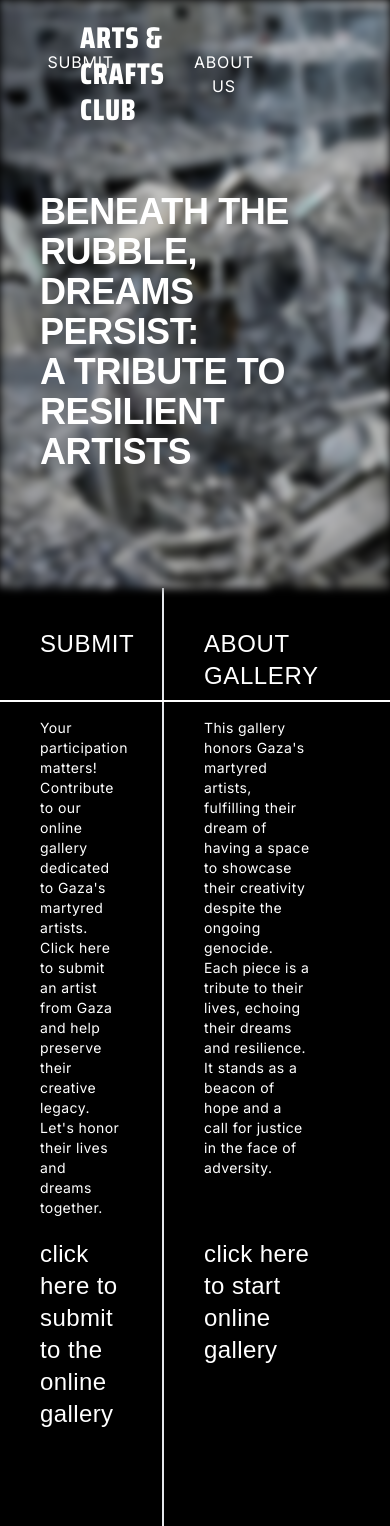
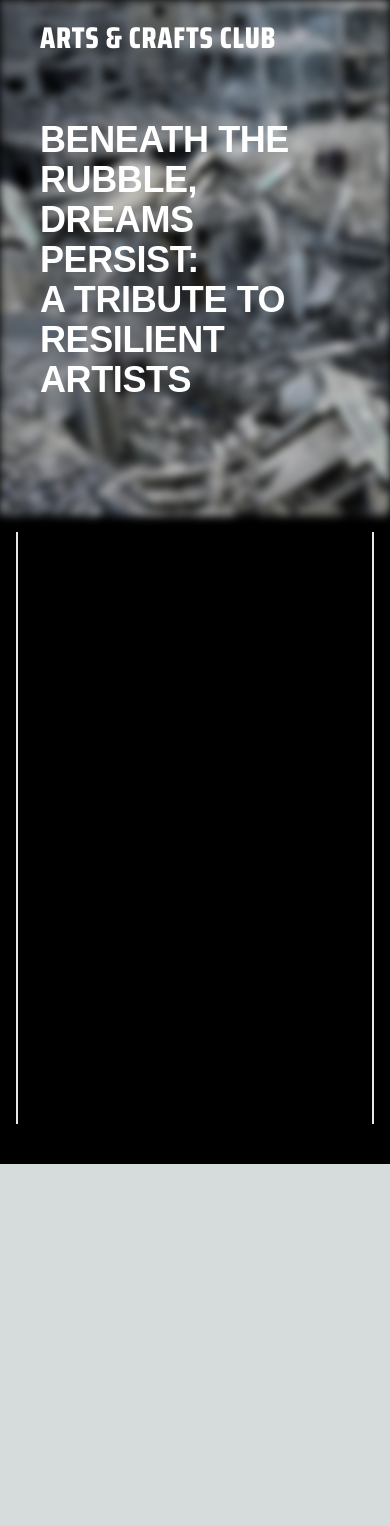
Before and after one commit to diyorbekibragimov/artproject, a Next.js app: page / in a window 390 px wide. After the commit the page ends 1164 px from the top, so only its background shows below. Built offline with nearby package versions, Linux system fonts and the light colour scheme; a web font is replaced by a local one.

Commit message:
basic updates

```diff
--- /dev/null
+++ b/app/components/TopNav.tsx
@@ -0,0 +1,21 @@
+import React from "react";
+
+const TopNav = () => {
+  return (
+    <div className="w-2/5 m-auto hidden md:block">
+      <nav className="flex justify-end mr-4 uppercase tracking-wider drop-shadow-xl">
+        <a href="#" className="hover:underline mr-8">
+          Home
+        </a>
+        <a href="#" className="hover:underline mr-8">
+          Submit
+        </a>
+        <a href="#" className="hover:underline mr-4">
+          About Us
+        </a>
+      </nav>
+    </div>
+  );
+};
+
+export default TopNav;
--- a/app/page.tsx
+++ b/app/page.tsx
@@ -1,4 +1,5 @@
 import { FC } from "react";
+import TopNav from "./components/TopNav";
 
 const HomePage: FC = () => {
   return (
@@ -6,25 +7,13 @@ const HomePage: FC = () => {
       <header className="w-full relative flex flex-col justify-between py-5 text-center text-white">
         <div className="absolute inset-0 bg-hero bg-cover blur-sm"></div>
 
-        <div className="start w-full z-10 flex flex-row justify-between px-20">
-          <div className="w-3/5 text-start">
+        <div className="start w-full z-10 flex flex-row justify-between md:px-20 px-10">
+          <div className="md:w-3/5 w-full text-start">
             <h1 className="text-3xl font-title font-extrabold uppercase tracking-wide">
               Arts & Crafts club
             </h1>
           </div>
-          <div className="w-2/5 m-auto">
-            <nav className="flex justify-end mr-4 uppercase tracking-wider">
-              <a href="#" className="hover:underline mr-20">
-                Home
-              </a>
-              <a href="#" className="hover:underline mr-20">
-                Submit
-              </a>
-              <a href="#" className="hover:underline mr-10">
-                About Us
-              </a>
-            </nav>
-          </div>
+          <TopNav />
         </div>
         <div className="w-full z-10 mt-16 mb-24 px-10 tracking-tight">
           <h1 className="text-4xl md:text-[110px]/[100px] text-start font-extrabold font-extra-condensed uppercase">
@@ -34,31 +23,7 @@ const HomePage: FC = () => {
         </div>
       </header>
 
-      {/* <main className="flex flex-col items-center w-full flex-1 px-20 text-center">
-        <div className="mt-6 flex max-w-4xl flex-wrap items-center justify-around sm:w-full">
-          <div className="p-6 mt-6 text-left border w-96 rounded-xl hover:text-blue-600 focus:text-blue-600">
-            <h3 className="text-2xl font-bold">Submit &rarr;</h3>
-            <p className="mt-4 text-xl">
-              Your participation matters! Contribute to our online gallery
-              dedicated to Gaza&apos;s martyred artists. Click here to submit an
-              artist from Gaza and help preserve their creative legacy.
-              Let&apos;s honor their lives and dreams together.
-            </p>
-          </div>
-
-          <div className="p-6 mt-6 text-left border w-96 rounded-xl hover:text-blue-600 focus:text-blue-600">
-            <h3 className="text-2xl font-bold">About Gallery &rarr;</h3>
-            <p className="mt-4 text-xl">
-              This gallery honors Gaza&apos;s martyred artists, fulfilling their
-              dream of having a space to showcase their creativity despite the
-              ongoing genocide. Each piece is a tribute to their lives, echoing
-              their dreams and resilience. It stands as a beacon of hope and a
-              call for justice in the face of adversity.
-            </p>
-          </div>
-        </div>
-      </main> */}
-      <main className="h-auto bg-black">
+      <div className="h-auto bg-black hidden md:block">
         <div className="flex flex-col">
           <div className="flex flex-row border-white border-b-2 font-extra-condensed text-white px-10">
             <div className="w-[40%]  text-2xl font-normal tracking-wide border-r-2 uppercase pt-10 pb-2">
@@ -95,12 +60,41 @@ const HomePage: FC = () => {
             </div>
             <div className="w-[60%] pb-24 font-normal font-body tracking-wide px-10">
               <p className="mt-5 text-2xl cursor-pointer font-extra-condensed hover:underline">
-                <a className="">click here to start online gallery</a>
+                <a className="">click here to see the online gallery</a>
               </p>
             </div>
           </div>
         </div>
-      </main>
+      </div>
+
+      {/* MOBILE VERSION */}
+      <div className="block text-normal md:hidden w-full">
+        <div className="w-full flex flex-col text-center p-4 pb-10">
+          <div className="font-normal font-body tracking-wide border-x-2 px-10">
+            <p className="mt-4">
+              Your participation matters! Contribute to our online gallery
+              dedicated to Gaza&apos;s martyred artists. Click here to submit an
+              artist from Gaza and help preserve their creative legacy.
+              Let&apos;s honor their lives and dreams together.
+            </p>
+            <p className="mt-5 cursor-pointer font-extra-condensed underline">
+              <a className="">click here to submit to the online gallery</a>
+            </p>
+          </div>
+          <div className="font-normal font-body tracking-wide border-x-2 px-10 pb-4">
+            <p className="mt-4">
+              This gallery honors Gaza&apos;s martyred artists, fulfilling their
+              dream of having a space to showcase their creativity despite the
+              ongoing genocide. Each piece is a tribute to their lives, echoing
+              their dreams and resilience. It stands as a beacon of hope and a
+              call for justice in the face of adversity.
+            </p>
+            <p className="mt-5 cursor-pointer font-extra-condensed underline">
+              <a className="">click here to see the online gallery</a>
+            </p>
+          </div>
+        </div>
+      </div>
     </div>
   );
 };
```
